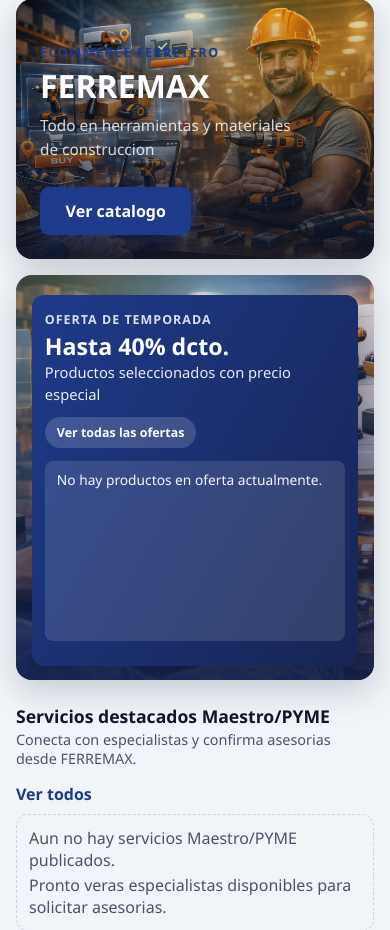
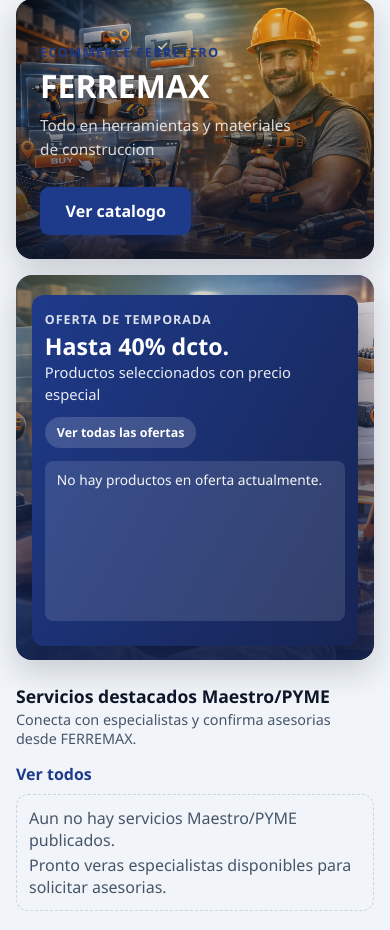
Before and after one commit to JoseNoeT/Ferramas, a Django app: page / in a window 390 px wide. Shown: the part 142-1072 px from the top of the page. Run offline with Django 5.2, Linux system fonts and the light colour scheme; data that the repository does not hold is empty.

Commit message:
fix: ajustar hero de ofertas en mobile
Co-Authored-By: Claude Sonnet 4.6 <noreply@anthropic.com>

```diff
--- a/frontend/static/css/components/hero.css
+++ b/frontend/static/css/components/hero.css
@@ -197,9 +197,9 @@
 }
 
 .hero__card--secondary {
-	height: 440px;
-	max-height: 440px;
-	min-height: 440px;
+	height: 390px;
+	max-height: 390px;
+	min-height: 390px;
 	overflow: hidden;
 }
 
@@ -376,9 +386,9 @@
 	}
 
 	.hero__card--secondary {
-		height: 420px;
-		max-height: 420px;
-		min-height: 420px;
+		height: 370px;
+		max-height: 370px;
+		min-height: 370px;
 	}
 
 	.hero-offers__item {
@@ -408,12 +419,65 @@
 	}
 
 	.hero__card--secondary {
-		height: 405px;
-		max-height: 405px;
-		min-height: 405px;
+		height: 385px;
+		max-height: 385px;
+		min-height: 385px;
 	}
 
 	.hero-offers__media {
-		height: 130px;
+		width: 72px;
+		height: 72px;
+	}
+
+	/* Flechas debajo del slide en mobile — evita que invadan el contenido */
+	.hero-offers {
+		display: flex;
+		flex-wrap: wrap;
+		align-items: center;
+		gap: 0.4rem 0.4rem;
+	}
+
+	.hero-offers__viewport {
+		width: 100%;
+		order: 1;
+	}
+
+	.hero-offers__nav {
+		order: 2;
+		flex: 1;
+		width: auto;
+		height: 30px;
+		border-radius: 6px;
+	}
+
+	/* Evitar truncado del enlace Ver todas las ofertas */
+	.hero__promo-link {
+		white-space: normal;
+		word-break: break-word;
 	}
 }
+
+@media (max-width: 360px) {
+	.hero__card--secondary {
+		height: 395px;
+		max-height: 395px;
+		min-height: 395px;
+	}
+
+	.hero__promo--slider {
+		padding: 0.75rem 0.6rem 0.6rem;
+	}
+
+	.hero-offers__media {
+		width: 60px;
+		height: 60px;
+	}
+
+	.hero-offers__body h3 {
+		font-size: 0.78rem;
+	}
+
+	.hero-offers__price-offer {
+		font-size: 0.86rem;
+	}
+}
```
Also changed, not shown: other parts of frontend/static/css/components/hero.css (+17 -6 lines).
